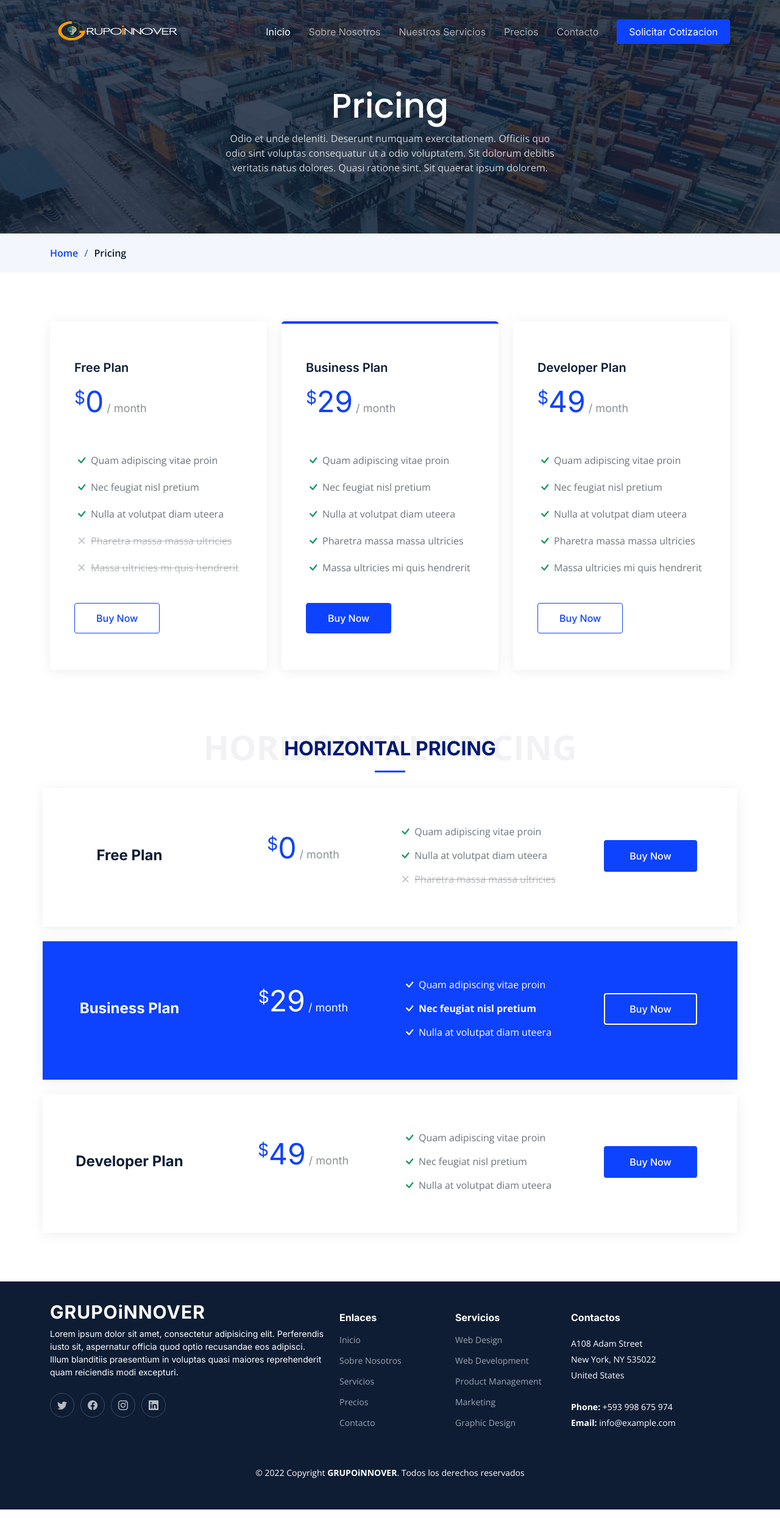
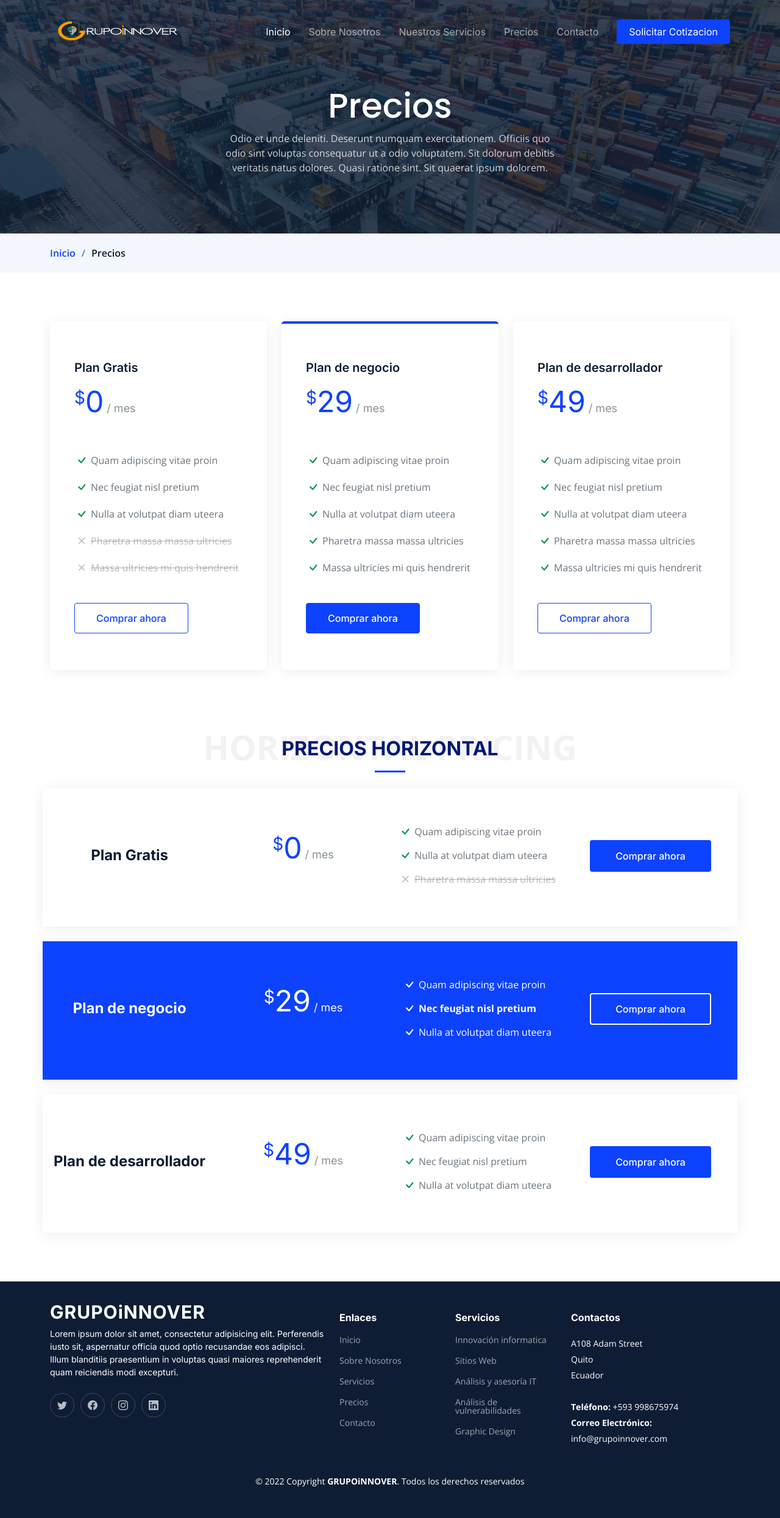
Before and after one commit to josue-grupoinnover/WebSite, a plain HTML site: page pricing.html in a window 1280 px wide. Shown: the whole page at 61% size. Drawn offline with nearby package versions, Linux system fonts and the light colour scheme.

Commit message:
Sitio Web Innover Modificar, Eliminar, Agregar Datos

```diff
--- a/pricing.html
+++ b/pricing.html
@@ -77,7 +77,7 @@
         <div class="container position-relative">
           <div class="row d-flex justify-content-center">
             <div class="col-lg-6 text-center">
-              <h2>Pricing</h2>
+              <h2>Precios</h2>
               <p>Odio et unde deleniti. Deserunt numquam exercitationem. Officiis quo odio sint voluptas consequatur ut a odio voluptatem. Sit dolorum debitis veritatis natus dolores. Quasi ratione sint. Sit quaerat ipsum dolorem.</p>
             </div>
           </div>
@@ -86,8 +86,8 @@
       <nav>
         <div class="container">
           <ol>
-            <li><a href="index.html">Home</a></li>
-            <li>Pricing</li>
+            <li><a href="index.html">Inicio</a></li>
+            <li>Precios</li>
           </ol>
         </div>
       </nav>
@@ -101,8 +101,8 @@
 
           <div class="col-lg-4" data-aos="fade-up" data-aos-delay="100">
             <div class="pricing-item">
-              <h3>Free Plan</h3>
-              <h4><sup>$</sup>0<span> / month</span></h4>
+              <h3>Plan Gratis</h3>
+              <h4><sup>$</sup>0<span> / mes</span></h4>
               <ul>
                 <li><i class="bi bi-check"></i> Quam adipiscing vitae proin</li>
                 <li><i class="bi bi-check"></i> Nec feugiat nisl pretium</li>
@@ -110,14 +110,14 @@
                 <li class="na"><i class="bi bi-x"></i> <span>Pharetra massa massa ultricies</span></li>
                 <li class="na"><i class="bi bi-x"></i> <span>Massa ultricies mi quis hendrerit</span></li>
               </ul>
-              <a href="#" class="buy-btn">Buy Now</a>
+              <a href="#" class="buy-btn">Comprar ahora</a>
             </div>
           </div><!-- End Pricing Item -->
 
           <div class="col-lg-4" data-aos="fade-up" data-aos-delay="200">
             <div class="pricing-item featured">
-              <h3>Business Plan</h3>
-              <h4><sup>$</sup>29<span> / month</span></h4>
+              <h3>Plan de negocio</h3>
+              <h4><sup>$</sup>29<span> / mes</span></h4>
               <ul>
                 <li><i class="bi bi-check"></i> Quam adipiscing vitae proin</li>
                 <li><i class="bi bi-check"></i> Nec feugiat nisl pretium</li>
@@ -125,14 +125,14 @@
                 <li><i class="bi bi-check"></i> Pharetra massa massa ultricies</li>
                 <li><i class="bi bi-check"></i> Massa ultricies mi quis hendrerit</li>
               </ul>
-              <a href="#" class="buy-btn">Buy Now</a>
+              <a href="#" class="buy-btn">Comprar ahora</a>
             </div>
           </div><!-- End Pricing Item -->
 
           <div class="col-lg-4" data-aos="fade-up" data-aos-delay="300">
             <div class="pricing-item">
-              <h3>Developer Plan</h3>
-              <h4><sup>$</sup>49<span> / month</span></h4>
+              <h3>Plan de desarrollador</h3>
+              <h4><sup>$</sup>49<span> / mes</span></h4>
               <ul>
                 <li><i class="bi bi-check"></i> Quam adipiscing vitae proin</li>
                 <li><i class="bi bi-check"></i> Nec feugiat nisl pretium</li>
@@ -140,7 +140,7 @@
                 <li><i class="bi bi-check"></i> Pharetra massa massa ultricies</li>
                 <li><i class="bi bi-check"></i> Massa ultricies mi quis hendrerit</li>
               </ul>
-              <a href="#" class="buy-btn">Buy Now</a>
+              <a href="#" class="buy-btn">Comprar ahora</a>
             </div>
           </div><!-- End Pricing Item -->
 
@@ -155,16 +155,16 @@
 
         <div class="section-header">
           <span>Horizontal Pricing</span>
-          <h2>Horizontal Pricing</h2>
+          <h2>Precios Horizontal</h2>
 
         </div>
 
         <div class="row gy-4 pricing-item" data-aos="fade-up" data-aos-delay="100">
           <div class="col-lg-3 d-flex align-items-center justify-content-center">
-            <h3>Free Plan</h3>
+            <h3>Plan Gratis</h3>
           </div>
           <div class="col-lg-3 d-flex align-items-center justify-content-center">
-            <h4><sup>$</sup>0<span> / month</span></h4>
+            <h4><sup>$</sup>0<span> / mes</span></h4>
           </div>
           <div class="col-lg-3 d-flex align-items-center justify-content-center">
             <ul>
@@ -174,16 +174,16 @@
             </ul>
           </div>
           <div class="col-lg-3 d-flex align-items-center justify-content-center">
-            <div class="text-center"><a href="#" class="buy-btn">Buy Now</a></div>
+            <div class="text-center"><a href="#" class="buy-btn">Comprar ahora</a></div>
           </div>
         </div><!-- End Pricing Item -->
 
         <div class="row gy-4 pricing-item featured mt-4" data-aos="fade-up" data-aos-delay="200">
           <div class="col-lg-3 d-flex align-items-center justify-content-center">
-            <h3>Business Plan</h3>
+            <h3>Plan de negocio</h3>
           </div>
           <div class="col-lg-3 d-flex align-items-center justify-content-center">
-            <h4><sup>$</sup>29<span> / month</span></h4>
+            <h4><sup>$</sup>29<span> / mes</span></h4>
           </div>
           <div class="col-lg-3 d-flex align-items-center justify-content-center">
             <ul>
@@ -193,16 +193,16 @@
             </ul>
           </div>
           <div class="col-lg-3 d-flex align-items-center justify-content-center">
-            <div class="text-center"><a href="#" class="buy-btn">Buy Now</a></div>
+            <div class="text-center"><a href="#" class="buy-btn">Comprar ahora</a></div>
           </div>
         </div><!-- End Pricing Item -->
 
         <div class="row gy-4 pricing-item mt-4" data-aos="fade-up" data-aos-delay="300">
           <div class="col-lg-3 d-flex align-items-center justify-content-center">
-            <h3>Developer Plan</h3>
+            <h3>Plan de desarrollador</h3>
           </div>
           <div class="col-lg-3 d-flex align-items-center justify-content-center">
-            <h4><sup>$</sup>49<span> / month</span></h4>
+            <h4><sup>$</sup>49<span> / mes</span></h4>
           </div>
           <div class="col-lg-3 d-flex align-items-center justify-content-center">
             <ul>
@@ -212,7 +212,7 @@
             </ul>
           </div>
           <div class="col-lg-3 d-flex align-items-center justify-content-center">
-            <div class="text-center"><a href="#" class="buy-btn">Buy Now</a></div>
+            <div class="text-center"><a href="#" class="buy-btn">Comprar ahora</a></div>
           </div>
         </div><!-- End Pricing Item -->
 
@@ -221,6 +221,7 @@
 
   </main><!-- End #main -->
 
+  <!-- ======= Footer ======= -->
   <footer id="footer" class="footer">
     <div class="container">
       <div class="row gy-4">
@@ -233,7 +234,7 @@
           </p>
           <div class="social-links d-flex mt-4">
             <a href="#" class="twitter"><i class="bi bi-twitter"></i></a>
-            <a href="#" class="facebook"><i class="bi bi-facebook"></i></a>
+            <a href="https://www.facebook.com/GrupoinnoverEc" class="facebook"><i class="bi bi-facebook"></i></a>
             <a href="#" class="instagram"><i class="bi bi-instagram"></i></a>
             <a href="#" class="linkedin"><i class="bi bi-linkedin"></i></a>
           </div>
@@ -254,10 +255,10 @@
         <div class="col-lg-2 col-6 footer-links">
           <h4>Servicios</h4>
           <ul>
-            <li><a href="#">Web Design</a></li>
-            <li><a href="#">Web Development</a></li>
-            <li><a href="#">Product Management</a></li>
-            <li><a href="#">Marketing</a></li>
+            <li><a href="#">Innovación informatica</a></li>
+            <li><a href="#">Sitios Web</a></li>
+            <li><a href="#">Análisis y asesoría IT</a></li>
+            <li><a href="#">Análisis de vulnerabilidades</a></li>
             <li><a href="#">Graphic Design</a></li>
           </ul>
         </div>
@@ -268,11 +269,11 @@
           <h4>Contactos</h4>
           <p>
             A108 Adam Street <br />
-            New York, NY 535022<br />
-            United States <br /><br />
-            <strong>Phone:</strong> +593 998 675 974
+            Quito<br />
+            Ecuador <br /><br />
+            <strong>Teléfono:</strong> +593 998675974
             <br />
-            <strong>Email:</strong> info@example.com<br />
+            <strong>Correo Electrónico:</strong> info@grupoinnover.com<br />
           </p>
         </div>
       </div>
```
Also changed, not shown: about.html (+24 -15 lines), contact.html (+20 -20 lines), get-a-quote.html (+14 -14 lines), index.html (+9 -10 lines), sample-inner-page.html (+9 -8 lines), service-details.html (+9 -8 lines), services.html (+18 -18 lines).
